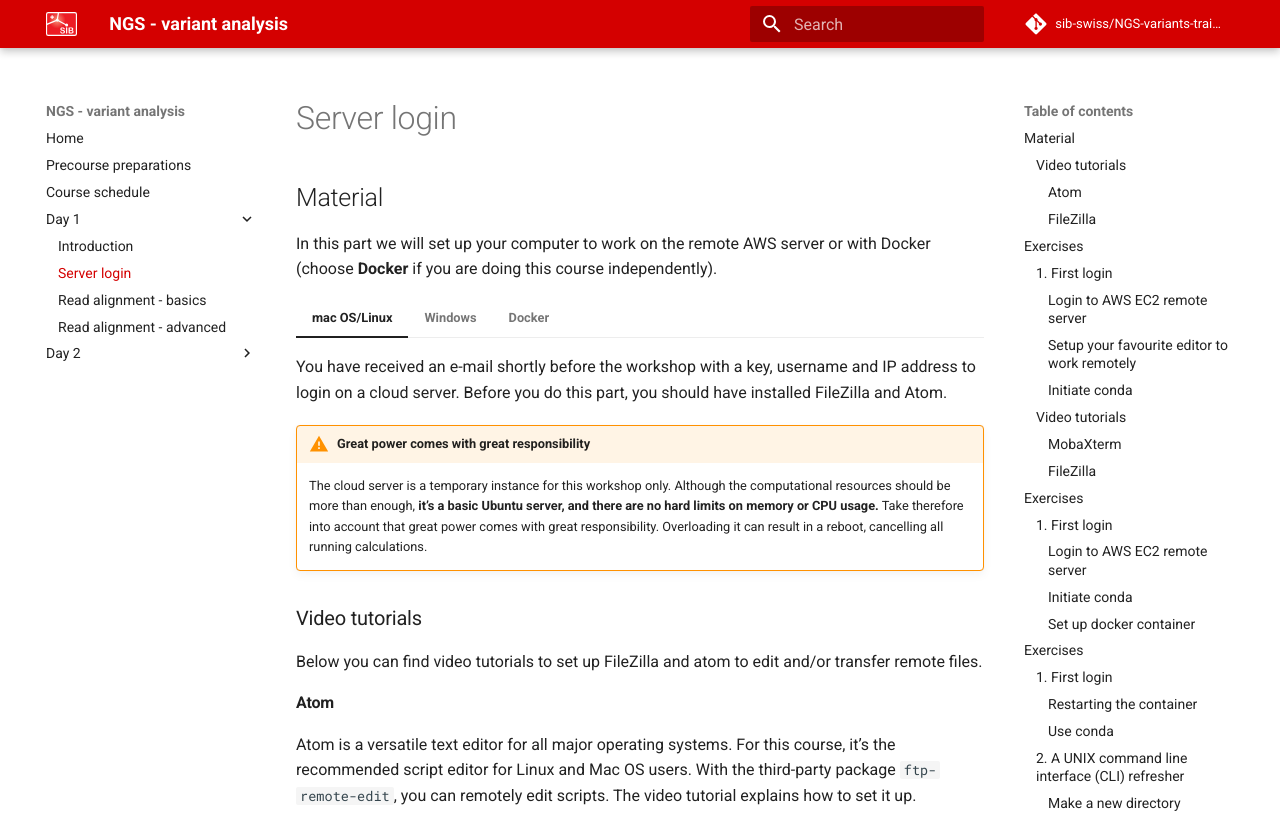
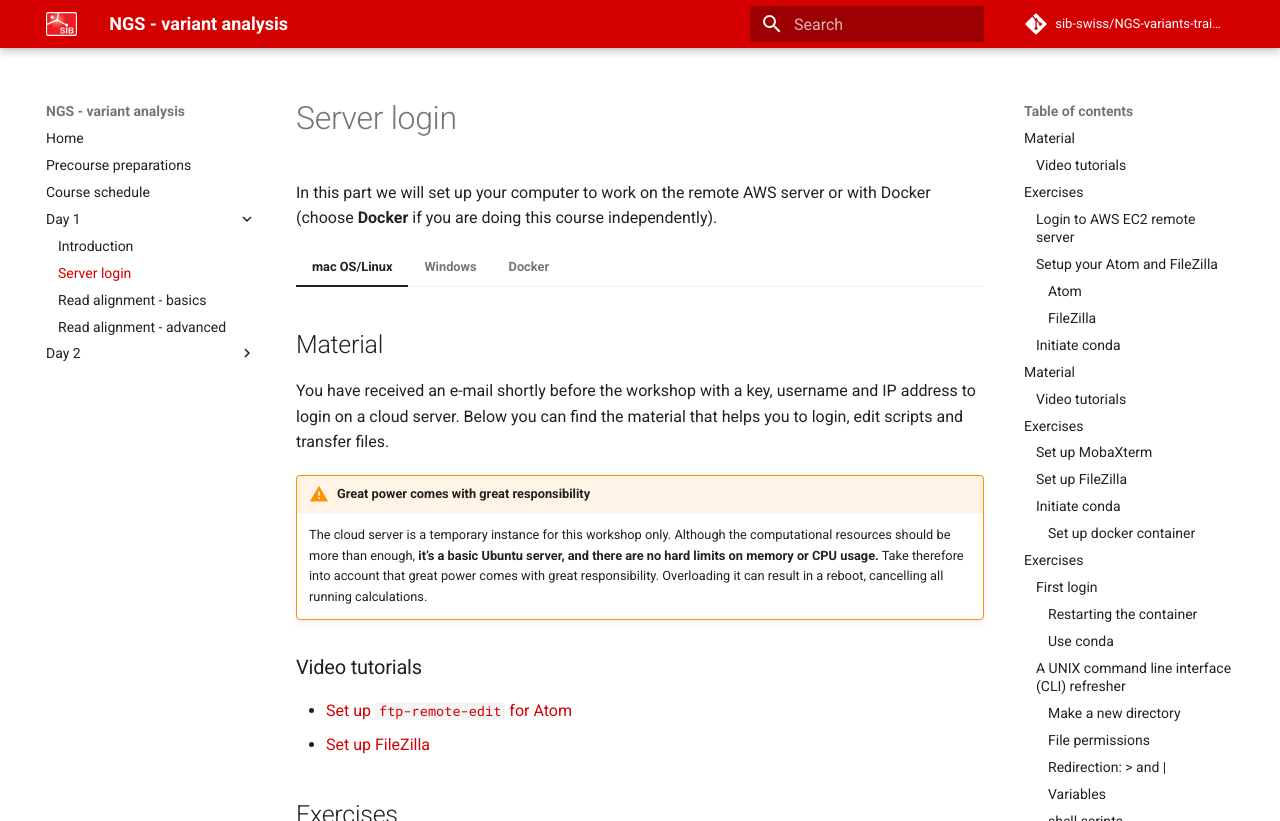
Before and after one commit to sib-swiss/NGS-variants-training, an MkDocs documentation site: the page built from docs/day1/server_login.md, in a window 1280 px wide and 1400 px high, cut to the strip 0-821 px from the top of the window. Built offline with MkDocs 1.6.1 and Material for MkDocs 9.7.7, drawn with Linux system fonts in a browser that asks for light colours; emoji names are drawn with the system emoji font; comment, search, counter and statistics services are not loaded; some of the changed text lies outside the part shown.

Commit message:
readability server login

````diff
--- a/docs/day1/server_login.md
+++ b/docs/day1/server_login.md
@@ -1,10 +1,12 @@
-## Material
+
 
 In this part we will set up your computer to work on the remote AWS server or with Docker (choose **Docker** if you are doing this course independently).
 
 === "mac OS/Linux"
 
-    You have received an e-mail shortly before the workshop with a key, username and IP address to login on a cloud server. Before you do this part, you should have installed FileZilla and Atom.
+    ## Material
+
+    You have received an e-mail shortly before the workshop with a key, username and IP address to login on a cloud server. Below you can find the material that helps you to login, edit scripts and transfer files.
 
     !!! warning "Great power comes with great responsibility"
         The cloud server is a temporary instance for this workshop only. Although the computational resources should be more than enough, **it's a basic Ubuntu server, and there are no hard limits on memory or CPU usage.**
@@ -12,25 +14,12 @@ In this part we will set up your computer to work on the remote AWS server or wi
 
     ### Video tutorials
 
-    Below you can find video tutorials to set up FileZilla and atom to edit and/or transfer remote files.
-
-    #### Atom
-
-    Atom is a versatile text editor for all major operating systems. For this course, it's the recommended script editor for Linux and Mac OS users. With the third-party package `ftp-remote-edit`, you can remotely edit scripts. The video tutorial explains how to set it up.
-
-    <iframe src="https://player.vimeo.com/video/473838666" width="640" height="360" frameborder="0" allow="autoplay; fullscreen" allowfullscreen></iframe>
-
-    #### FileZilla
-
-    Many results come in an image (e.g. `.png`, `.jpg`) or `html` format. These can not be viewed directly from the server. Also, for this course, files loaded in IGV need to be on your local computer. You can easily transfer files between your local PC and the remote host with [FileZilla](https://filezilla-project.org/). The video tutorial explains how to set it up.
-
-    <iframe src="https://player.vimeo.com/video/473838726" width="640" height="360" frameborder="0" allow="autoplay; fullscreen" allowfullscreen></iframe>
+    * [Set up `ftp-remote-edit` for Atom](https://player.vimeo.com/video/473838666)
+    * [Set up FileZilla](https://player.vimeo.com/video/473838726)
 
     ## Exercises
 
-    ### 1. First login
-
-    #### Login to AWS EC2 remote server
+    ### Login to AWS EC2 remote server
 
     In this part, we'll use the video tutorials and the information below to log in and set up a remote script editor.
 
@@ -44,9 +33,13 @@ In this part we will set up your computer to work on the remote AWS server or wi
         * change `path/to/key` to the actual path where you have put the key file.
         * replace <username> and <IP> with your actual username and IP
 
-    #### Setup your favourite editor to work remotely
+    ### Setup your Atom and FileZilla
 
-    To directly initiate and modify scripts on the remote server you can use the Atom plugin `ftp-remote-edit`
+    #### Atom
+
+    Atom is a versatile text editor for all major operating systems. For this course, it's the recommended script editor for Linux and Mac OS users. With the third-party package `ftp-remote-edit`, you can remotely edit scripts. Set it up on your own computer using your own credentials and the video below.
+
+    <iframe src="https://player.vimeo.com/video/473838666" width="640" height="360" frameborder="0" allow="autoplay; fullscreen" allowfullscreen></iframe>
 
     In general, setup the connection to the server with the following details:
 
@@ -56,9 +49,13 @@ In this part we will set up your computer to work on the remote AWS server or wi
     * port: 22
     * authentication/logon type: path to private key file
 
-    Tutorials are found above in the [video tutorial to set up Atom](https://player.vimeo.com/video/473838666).
+    #### FileZilla
 
-    #### Initiate conda
+    Many results come in an image (e.g. `.png`, `.jpg`) or `html` format. These can not be viewed directly from the server. Also, for this course, files loaded in IGV need to be on your local computer. You can easily transfer files between your local PC and the remote host with [FileZilla](https://filezilla-project.org/). Set it up on your own computer using your own credentials and the video below.
+
+    <iframe src="https://player.vimeo.com/video/473838726" width="640" height="360" frameborder="0" allow="autoplay; fullscreen" allowfullscreen></iframe>
+
+    ### Initiate conda
 
     To make use of the pre-installed software with conda, we need to initiate it first. Login to the server and run:
 
@@ -78,7 +75,9 @@ In this part we will set up your computer to work on the remote AWS server or wi
 
 === "Windows"
 
-    You have received an e-mail shortly before the workshop with a key, username and IP address to login on a cloud server. Before you do this part, you should have installed FileZilla and MobaXterm.
+    ## Material
+
+    You have received an e-mail shortly before the workshop with a key, username and IP address to login on a cloud server. Below you can find the material that helps you to login, edit scripts and transfer files.
 
     !!! warning "Great power comes with great responsibility"
         The cloud server is a temporary instance for this workshop only. Although the computational resources should be more than enough, **it's a basic Ubuntu server, and there are no hard limits on memory or CPU usage.**
@@ -86,29 +85,18 @@ In this part we will set up your computer to work on the remote AWS server or wi
 
     ### Video tutorials
 
-    Below you can find video tutorials to set up FileZilla, atom and MobaXterm to edit and/or transfer remote files.
-
-    #### MobaXterm
-
-    MobaXterm is an SSH client for Windows. Use this to connect to the remote host and edit remote scripts if you're on Windows. The video tutorial explains how to set it up.
-
-    <iframe src="https://player.vimeo.com/video/473838657" width="640" height="360" frameborder="0" allow="autoplay; fullscreen" allowfullscreen></iframe>
-
-    #### FileZilla
-
-    Many results come in an image (e.g. `.png`, `.jpg`) or `html` format. These can not be viewed directly from the server. Also, for this course, files loaded in IGV need to be on your local computer. You can easily transfer files between your local PC and the remote host with [FileZilla](https://filezilla-project.org/). The video tutorial explains how to set it up.
-
-    <iframe src="https://player.vimeo.com/video/473838726" width="640" height="360" frameborder="0" allow="autoplay; fullscreen" allowfullscreen></iframe>
+    * [Set up MobaXterm](https://player.vimeo.com/video/473838657)
+    * [Set up FileZilla](https://player.vimeo.com/video/473838726)
 
     ## Exercises
 
-    ### 1. First login
-
-    #### Login to AWS EC2 remote server
+    ### Set up MobaXterm
 
     In this part, you will use the video tutorials and the information below to log in and set up a remote script editor.
 
-    If you are using MobaXterm on windows, you will automatically login to the remote server once you've started the SSH session. Follow the [video tutorial on MobaXterm](https://player.vimeo.com/video/473838657) to set up an SSH session.
+    MobaXterm is an SSH client for Windows. Use this to connect to the remote host and edit remote scripts. With MobaXterm, you will automatically login to the remote server once you've started the SSH session. Set it up on your own computer using your own credentials and the video below.
+
+    <iframe src="https://player.vimeo.com/video/473838657" width="640" height="360" frameborder="0" allow="autoplay; fullscreen" allowfullscreen></iframe>
 
     These are the general settings you should take into account:
 
@@ -118,7 +106,13 @@ In this part we will set up your computer to work on the remote AWS server or wi
     * port: 22
     * authentication/logon type: path to private key file
 
-    #### Initiate conda
+    ### Set up FileZilla
+
+    Many results come in an image (e.g. `.png`, `.jpg`) or `html` format. These can not be viewed directly from the server. Also, for this course, files loaded in IGV need to be on your local computer. You can easily transfer files between your local PC and the remote host with [FileZilla](https://filezilla-project.org/). Set it up on your own computer using your own credentials and the video below.
+
+    <iframe src="https://player.vimeo.com/video/473838726" width="640" height="360" frameborder="0" allow="autoplay; fullscreen" allowfullscreen></iframe>
+
+    ### Initiate conda
 
     To make use of the pre-installed software with conda, we need to initiate it first. Login to the server and run:
 
@@ -148,7 +142,7 @@ In this part we will set up your computer to work on the remote AWS server or wi
 
     ## Exercises
 
-    ### 1. First login
+    ### First login
 
     Docker can be used to run an entire isolated environment in a container. This means that we can run the software with all its dependencies required for this course locally in your computer. Independent of your operating system.
 
@@ -219,7 +213,7 @@ In this part we will set up your computer to work on the remote AWS server or wi
     !!! note "Activating the environment"
         You will need to activate the ngs environment each time you login.
 
-### 2. A UNIX command line interface (CLI) refresher
+### A UNIX command line interface (CLI) refresher
 
 Most bioinformatics software are UNIX based and are executed through the CLI. When working with NGS data, it is therefore convenient to improve your knowledge on UNIX. For this course, we need basic understanding of UNIX CLI, so here are some exercises to refresh your memory.
 
@@ -401,7 +397,7 @@ Write a shell script that removes all the letters "e" from a list of words.
 !!! hint
     Removing the letter "e" from a string can be done with `tr` like this:
     ```sh
-    word=test
+    word="test"
     echo $word | tr -d "e"
     ```
 
````
Also changed, not shown: other parts of docs/day1/server_login.md (+20 -7 lines).
